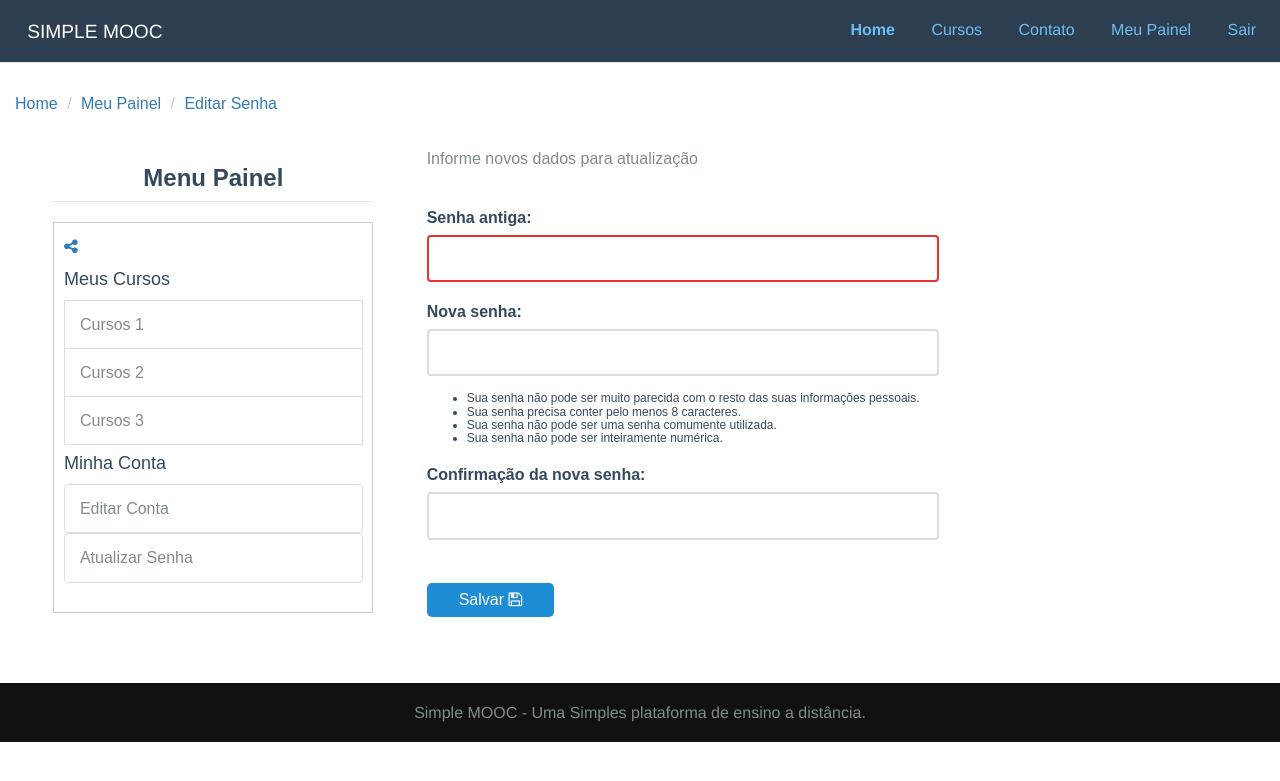
After one commit to alephjunio/simplemooc, a Django app: a page that uses simplemooc/simplemooc/core/templates/base.html in a window 1280 px wide. The commit adds this page. Shown: the top 781 px of the page. Run offline with Django 3.2, Linux system fonts and the light colour scheme; a user stored in the database is signed in; parts of the project's set-up code (start-up, migrations or seed data) failed here and were passed over; some libraries are stand-ins or nearby versions.

Commit message:
atualização de senha implementado

```diff
--- /dev/null
+++ b/simplemooc/simplemooc/accounts/templates/accounts/dashboard.html
@@ -0,0 +1,64 @@
+<!doctype html>
+{% extends "base.html" %}
+{% load static %}
+{% block content %}
+
+<div class="pure-g">
+
+  <div class="pure-u-24-24">
+    <ol class="breadcrumb breadcrumb-inverse">
+      {% block  breadcrumb %}
+      <li><a href="{% url 'core:home' %}">Home</a></li>
+      <li><a href="{% url 'accounts:dashboard' %}">Meu Painel</a></li>
+      {% endblock  %}
+    </ol>
+  </div>
+
+  <div class="pure-u-1-24">
+  </div>
+
+  <div class="pure-u-6-24">
+
+    <legend class="text-center"><h3><b>Menu Painel</b></h3></legend>
+
+    <!--Card Light-->
+    <div class="card box-panel">
+      <!--Card image-->
+      <div class="view overlay hm-white-slight">
+
+      </div>
+      <!--/.Card image-->
+      <!--Card content-->
+      <div class="card-block">
+        <!--Social shares button-->
+        <a class="activator"><i class="fa fa-share-alt"></i></a>
+
+        <ul class="list-group">
+          <h4 class="card-title">Meus Cursos</h4>
+          <li class="list-group-item activate-yellow">Cursos 1</li>
+          <li class="list-group-item activate-yellow">Cursos 2</li>
+          <li class="list-group-item activate-yellow">Cursos 3</li>
+
+          <h4 class="card-title">Minha Conta</h4>
+           <a  class="link-panel-list" href="{% url 'accounts:edit' %}"><li class="list-group-item activate-yellow">Editar Conta</li></a>
+           <a  class="link-panel-list" href="{% url 'accounts:edit_password' %}"><li class="list-group-item activate-yellow">Atualizar Senha</li></a>
+        </ul>
+        <!--Text-->
+      </div>
+      <!--/.Card content-->
+    </div>
+    <!--/.Card Light-->
+  </div>
+  <div class="pure-u-1-24">
+  </div>
+
+  <div class="pure-u-2-5">
+    {% block dashboard_content %}
+    <h1>Usuário: {{ user }}</h1>
+    <h1>Email: {{ user.email }}</h1>
+    {% endblock  %}
+
+
+  </div>
+</div>
+{% endblock %}
--- /dev/null
+++ b/simplemooc/simplemooc/accounts/templates/accounts/edit_password.html
@@ -0,0 +1,38 @@
+{% extends "accounts/dashboard.html" %}
+{% load static %}
+{% block  breadcrumb %}
+{{ block.super}}
+<li><a href="{% url 'accounts:edit_password' %}">Editar Senha</a></li>
+{% endblock  %}
+
+{% block dashboard_content %}
+{% if success %}
+<div class="alert alert-success">
+    <p>Imformações atualizadas com sucesso! :D</p>
+</div>
+{% else %}
+        <p>Informe novos dados para atualização</p>
+{% endif %}
+
+
+
+<form class="pure-form pure-form-stacked" method="POST">
+    {% csrf_token %}
+    <fieldset>
+
+        {{ form.non.field.errors }}
+         {% for field in form   %}
+        {{ field.label_tag}}
+        {{ field }}
+        <h6> {{ field.help_text }}</h6>
+        {% if field.errors  %}
+        <div class="alert alert-danger">
+            {{ field.errors }}
+        </div>
+        {% endif %}
+        {% endfor %}
+        <br>
+        <button type="submit" class="pure-button pure-button-primary">Salvar <i class="fa fa-floppy-o" aria-hidden="true"></i></button>
+    </fieldset>
+</form>
+{% endblock  %}
--- a/simplemooc/simplemooc/accounts/urls.py
+++ b/simplemooc/simplemooc/accounts/urls.py
@@ -6,11 +6,10 @@ from simplemooc.accounts import views as accounts_views
 
 #declaração de url amigaveis para app core
 urlpatterns = [
-    url(r'^entrar/$', auth_views.login,
-    {'template_name':'accounts/login.html'} ,name='login'),
-
-    url(r'^sair/$', auth_views.logout,
-    {'next_page':'core:home'} ,name='logout'),
-
+    url(r'^$', accounts_views.dashboard , name='dashboard'),
+    url(r'^entrar/$', auth_views.login,{'template_name':'accounts/login.html'} ,name='login'),
+    url(r'^sair/$', auth_views.logout,{'next_page':'core:home'} ,name='logout'),
     url(r'^cadastrar/$', accounts_views.register , name='register'),
+    url(r'^editar/$', accounts_views.edit , name='edit'),
+    url(r'^editar-senha/$', accounts_views.edit_password , name='edit_password'),
 ]
--- a/simplemooc/simplemooc/accounts/views.py
+++ b/simplemooc/simplemooc/accounts/views.py
@@ -1,10 +1,26 @@
 from django.shortcuts import render,redirect
-from django.contrib.auth.forms import UserCreationForm
+#importando formulario de registro de contas do django
+from django.contrib.auth.forms import UserCreationForm , PasswordChangeForm
+#importando auth e login próprio django
 from django.contrib.auth import authenticate, login
+#importando app django para ser solicitado login para acessar pagina
+from django.contrib.auth.decorators import login_required
+#importando settings raiz
 from django.conf import settings
+#importando formulario personalizado de CRUD de contas de usuarios
+from .forms import RegisterForm ,EditAccountForm
 
-from .forms import RegisterForm
 
+@login_required
+def dashboard(request):
+    #adicionando valor a variavel com camiho do template
+    template_name = 'accounts/dashboard.html'
+    #retornando template index
+    return render(request,template_name)
+
+
+
+#metodo para cadastrar usuarios
 def register(request):
     #adicionando valor a variavel com camiho do template
     template_name = 'accounts/register.html'
@@ -27,3 +43,52 @@ def register(request):
     }
 
     return render(request,template_name,context)
+
+
+#metodo para editar dados de usuario
+@login_required
+def edit(request):
+    #adicionando valor a variavel com camiho do template
+    template_name = 'accounts/edit.html'
+    # criando contexto
+    context = {}
+    #verificando se o metodo de envio é post
+    if request.method == 'POST':
+        #atribuir dados em variavel form
+        form = EditAccountForm(request.POST, instance=request.user)
+        #vereficando se é valido o formulario
+        if form.is_valid():
+             #salvar informação no db se dados for valido e captura os dados
+             form.save()
+             # setando em instancia atual
+             form = EditAccountForm(instance=request.user)
+             # mensagem de sucesso se tudo ocorrer bem
+             context['success'] = True
+    else:
+        form = EditAccountForm(instance=request.user)
+            #alimenttando context que ira ser passado para template edit.html
+    context['form'] = form
+    #retornado template juntamente com o dicionario
+    return render(request,template_name,context)
+
+
+#Atualizar a senha de usuario
+@login_required
+def edit_password(request):
+    #adicionando valor a variavel com camiho do template
+    template_name = 'accounts/edit_password.html'
+     # criando contexto
+    context = {}
+     #verificando se o metodo de envio é post
+    if request.method == 'POST':
+         form = PasswordChangeForm(data=request.POST, user=request.user)
+         if form.is_valid():
+             #salvar informação no db se dados for valido e captura os dados
+             form.save()
+             # mensagem de sucesso se tudo ocorrer bem
+             context['success'] = True
+    else:
+        form = PasswordChangeForm(user=request.user)
+    context['form'] = form
+
+    return render(request,template_name,context)
--- a/simplemooc/simplemooc/core/static/css/main.css
+++ b/simplemooc/simplemooc/core/static/css/main.css
@@ -15,6 +15,16 @@
 .text-header{
   font-family:cursive;
   font-weight:bold;
+}
+
+.box-panel{
+ border: 1px solid #CDC9C9;
+ padding: 3%;
+
+ /*-webkit-box-shadow: 5px 4px 1px rgba(50, 50, 50, 0.77);
+		-moz-box-shadow:    5px 4px 1px rgba(50, 50, 50, 0.77);
+    -o-box-shadow:    5px 4px 1px rgba(50, 50, 50, 0.77);
+		box-shadow:         5px 4px 1px rgba(50, 50, 50, 0.77);*/
 }
 
 
@@ -42,3 +52,21 @@
        .button-secondary {
            background: rgb(66, 184, 221); /* this is a light blue */
        }
+
+.breadcrumb-inverse {
+  background-color:transparent ;
+}
+
+.link-panel-list{
+  color:#7F8C8D;
+
+}
+
+.link-panel-list:hover{
+  color:#7F8C8D;
+  text-decoration: none;
+}
+
+.activate-yellow:hover{
+  background-color: #FFF0A0;
+}
--- a/simplemooc/simplemooc/core/templates/base.html
+++ b/simplemooc/simplemooc/core/templates/base.html
@@ -38,6 +38,7 @@
         <li class="pure-menu-item"><a href="{% url 'course:index' %}" class="pure-menu-link">Cursos</a></li>
         <li class="pure-menu-item"><a href="{% url 'core:contact' %}" class="pure-menu-link">Contato</a></li>
         {% if user.is_authenticated %}
+        <li class="pure-menu-item"><a href="{% url 'accounts:dashboard' %}" class="pure-menu-link">Meu Painel</a></li>
         <li class="pure-menu-item"><a href="{% url 'accounts:logout' %}" class="pure-menu-link">Sair</a></li>
         {% else %}
         <li class="pure-menu-item"><a href="{% url 'accounts:login' %}" class="pure-menu-link">Entrar</a></li>
--- a/simplemooc/simplemooc/course/templates/courses/index.html
+++ b/simplemooc/simplemooc/course/templates/courses/index.html
@@ -44,6 +44,7 @@
                     <!--/.Card content-->
                 </div>
             </div>
+            </div>
             <!--/.Card Dark-->
 
             {% empty %}
```
Also changed, not shown: simplemooc/simplemooc/accounts/forms.py (+19 -1 lines), simplemooc/simplemooc/accounts/templates/accounts/edit.html (added, +38 -0 lines), simplemooc/db.sqlite3.
